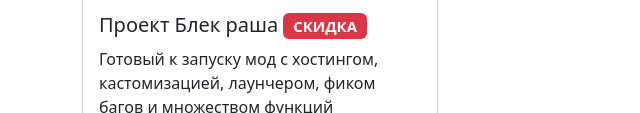
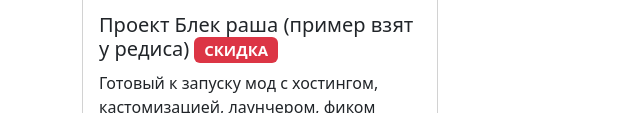
Before and after one commit to Werea25/site2, a plain HTML site: page index.html in a window 1280 px wide. Shown: the part 294-407 px from the top of the page, without its empty margins (0-640 px from the left). Drawn offline with nearby package versions, Linux system fonts and the light colour scheme; a script that the page names is missing.

Commit message:
Update index.html

```diff
--- a/index.html
+++ b/index.html
@@ -14,7 +14,7 @@
               <div class="card">
                 <img src="https://reytiz.com/images/br_lite.jpg" class="card-img-top" alt="...">
                 <div class="card-body">
-                  <h5 class="card-title">Проект Блек раша <span class="badge text-bg-danger">СКИДКА</span></h5>
+                  <h5 class="card-title">Проект Блек раша (пример взят у редиса) <span class="badge text-bg-danger">СКИДКА</span></h5>
                   <p class="card-text">Готовый к запуску мод с хостингом, кастомизацией, лаунчером, фиком багов и множеством функций (исходники и pwn не включены).</p>
                 </div>
                 <ul class="list-group list-group-flush">
```
